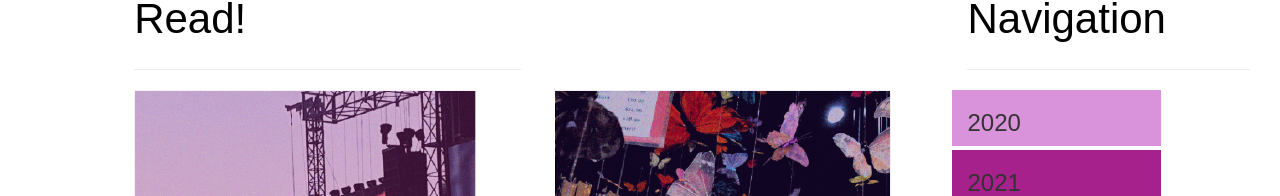
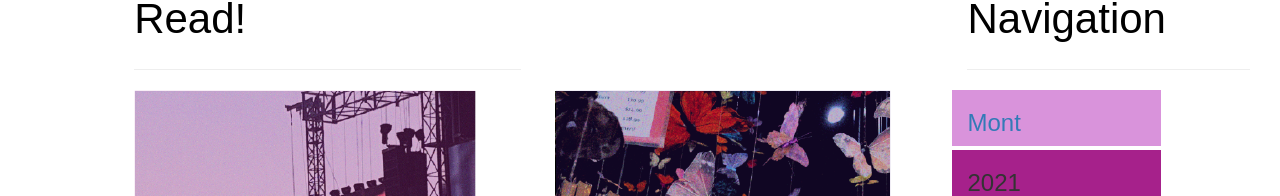
Before and after one commit to catjones23/rhodora, a plain HTML site: page index.html in a window 1280 px wide. Shown: the part 715-911 px from the top of the page. Drawn offline with nearby package versions, Linux system fonts and the light colour scheme.

Commit message:
Update index.html
mont link in nav div

```diff
--- a/index.html
+++ b/index.html
@@ -64,8 +64,9 @@
       /></a></div>
       <div class="col-lg-4"><a href="articles/butterflies.html" alt="butterflies"><img src="img/icon/butterflies.png" alt="butterflies_icon"
     /></a></div>
+
     <div id="navigation">
-      <div class="col-lg-2" style="background-color:#D993DB;"><h3>2020</h3></div><br><br><br><div class="col-lg-2" style="background-color:#A6218B;"><h3>2021</h3></div><br><br><br><div class="col-lg-2" style="background-color:#D993DB;"><h3>2022</h3></div>
+      <div class="col-lg-2" style="background-color:#D993DB;"><a href="https://catjones23.github.io/mont/"><h3>Mont</h3></a></div><br><br><br><div class="col-lg-2" style="background-color:#A6218B;"><h3>2021</h3></div><br><br><br><div class="col-lg-2" style="background-color:#D993DB;"><h3>2022</h3></div>
     </div>
       <div class="col-lg-1"></div>
     </div>
```
